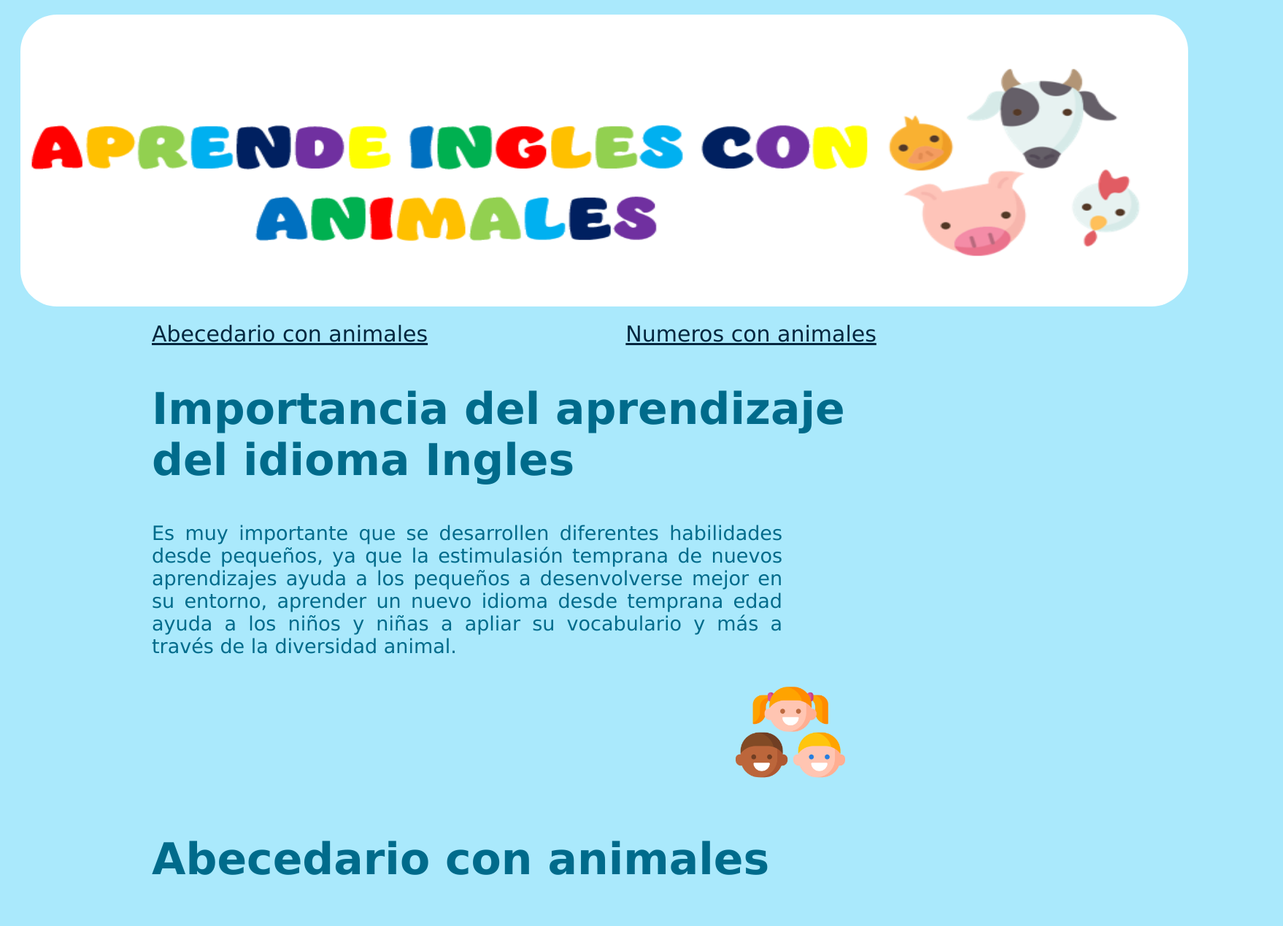
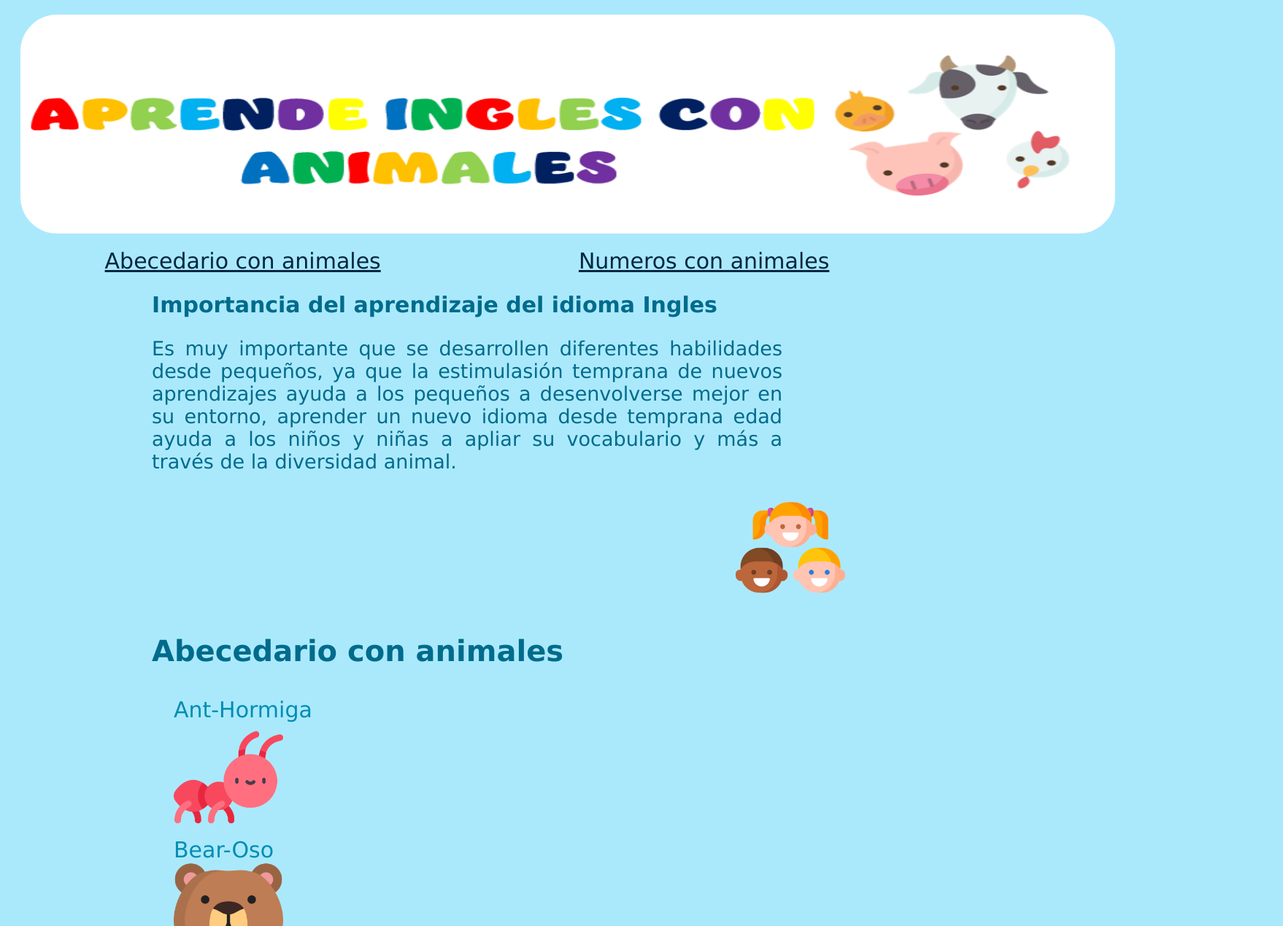
Before and after one commit to ImeldaChavez/Animals, a plain HTML site: page index.html in a window 1280 px wide. Shown: the top 1269 px of the page at 73% size, 1758 px wide, since content can reach past the window. Drawn offline with Linux system fonts and the light colour scheme.

Commit message:
Add files via upload

```diff
--- a/style.css
+++ b/style.css
@@ -11,8 +11,8 @@ body{
 }
 
 .animals{
-    width: 1600px;
-    height: 400px;
+    width: 1500px;
+    height: 300px;
     display: flex;
     justify-content: center;
     margin: 20px;
@@ -23,7 +23,7 @@ body{
 h3{
     display: flex;
     justify-content: start;
-    font-size: 60px;
+    font-size: 40px;
     color: #006b8b;
     font-family: Verdana, Geneva, Tahoma, sans-serif;
     margin-left: 200px;
@@ -45,7 +45,7 @@ img{
 h2{
     display: flex;
     justify-content: start;
-    font-size: 60px;
+    font-size: 30px;
     color: #006b8b;
     font-family: Verdana, Geneva, Tahoma, sans-serif;
     margin-left: 200px;
@@ -64,7 +64,8 @@ h2{
 
 .boys{
 margin-left: 1000px;
-margin-right: 600px;
+margin-right: 450px;
+
 }
 
 .indice {
@@ -76,6 +77,7 @@ margin-right: 600px;
 a{
     color: #03273f;
     padding: 0;
-    margin: 0 auto;
-    margin-left: 200px;
+    margin: auto;
+
+
 }
```
